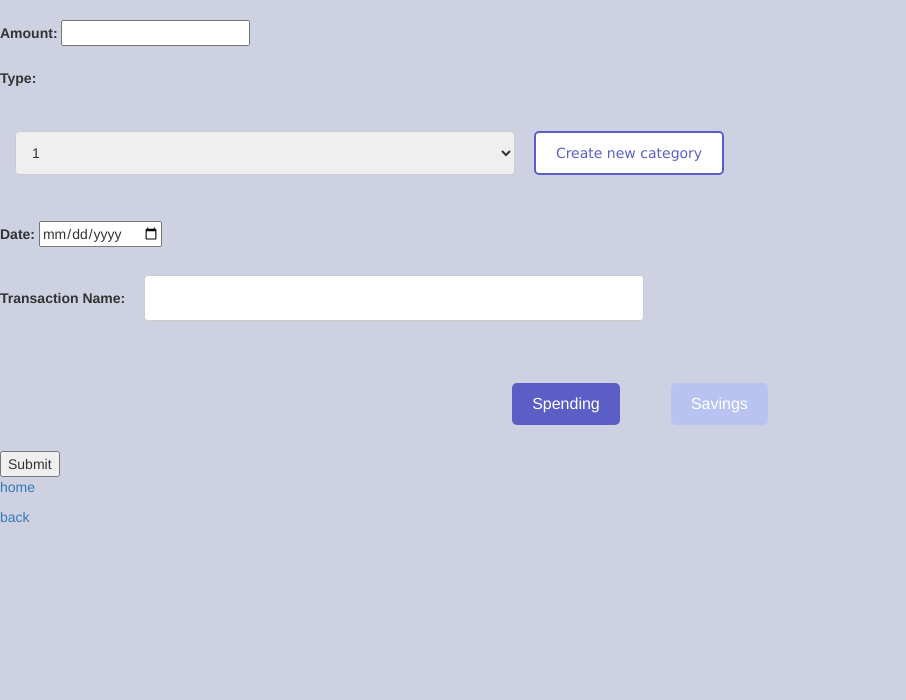
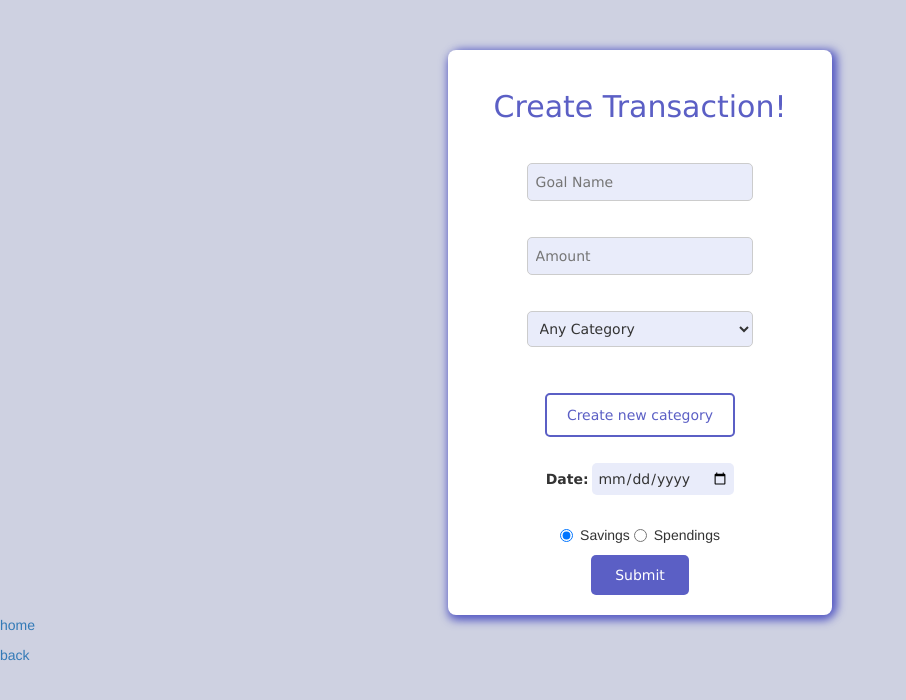
Before and after one commit to katelync12/budgetRoyale, a Django app: page /transactions/create/ in a window 1280 px wide. Shown: the part 52-752 px from the top of the page, without its empty margins (0-906 px from the left). Run offline with Django 4.2, Linux system fonts and the light colour scheme; a user stored in the database is signed in; tables that the repository leaves empty hold one stand-in row (values such as "Sample post"); some libraries are stand-ins or nearby versions.

Commit message:
create transactions ui + other changes

```diff
--- a/my_app/templates/components/toggle_component.html
+++ b/my_app/templates/components/toggle_component.html
@@ -1,42 +1,31 @@
-{% block toggle_component %}
+{% block radio_component %}
 {% load static %}
-<link rel="stylesheet">
-
-<div class="button-group">
-    <button class="spending-button active" onclick="selectOption('spending')">Spending</button>
-    <button class="savings-button" onclick="selectOption('savings')">Savings</button>
-</div>
-
-<style>
-    .button-group {
-        display: flex;
-        justify-content: center;
-        align-items: center;
-    }
-
-    .button-group button {
-        padding: 10px 20px;
-        margin: 2%;
-        font-size: 16px;
-        cursor: pointer;
-        border: none;
-        border-radius: 5px;
-        background-color: #b9c3f1;
-        color: #fff;
-    }
-
-    .button-group button.active {
-        background-color: #5B5FC5;
-    }
-</style>
+<link rel="stylesheet" href="{% static 'css/switch.css' %}">
+<label class="radio">
+    <span class="savings-label">
+        <label>
+            <input type="radio" name="{{ name }}" value="savings" checked>
+            Savings
+        </label>
+        <label>
+            <input type="radio" name="{{ name }}" value="spendings">
+            Spendings
+        </label>
+    </span>
+</label>
 
 <script>
-    function selectOption(option) {
-        var buttons = document.querySelectorAll('.button-group button');
-        buttons.forEach(function(button) {
-            button.classList.remove('active');
+    document.addEventListener('DOMContentLoaded', function () {
+        var radioInputs = document.querySelectorAll('input[name="{{ name }}"]');
+
+        radioInputs.forEach(function(input) {
+            input.addEventListener('change', function() {
+                var selectedValue = this.value;
+                // Now, you can send the selectedValue to the backend as needed
+                console.log(selectedValue); // Just for demonstration
+                // Add AJAX or other backend communication code here
+            });
         });
-        document.querySelector('.' + option + '-button').classList.add('active');
-    }
+    });
 </script>
 {% endblock %}
--- a/my_app/templates/create_personal_goals.html
+++ b/my_app/templates/create_personal_goals.html
@@ -7,7 +7,7 @@
 
 {% comment %} code below {% endcomment %}
 <div style="margin: 0 auto;
-width: 450px;
+width: 30%;
 height: fit-content;
 padding: 20px;
 background-color: #ffffff;
--- a/my_app/templates/create_transaction.html
+++ b/my_app/templates/create_transaction.html
@@ -3,32 +3,79 @@
 {% block content %}
 {% load static %}
 <link rel="stylesheet" href="{% static 'css/input_field.css' %}">
+<div style="margin: 0 auto;
+width: 30%;
+height: fit-content;
+padding: 20px;
+background-color: #ffffff;
+border-radius: 8px;
+box-shadow: 0px 5px 10px #5B5FC5, 5px 0px 10px #5B5FC5;
+margin-top: 50px;
+text-align: center;
+
+justify-content: space-around;">
+
+<h2 style="font-family: Verdana, Geneva, Tahoma, sans-serif; color: #5B5FC5; margin-bottom: 10%;">Create Transaction!</h2>
 
 <form method="POST" action="{% url 'create_transaction_action' %}">
     {% csrf_token %}
-    <label for="amount">Amount:</label>
-    <input type="number" id="amount" name="amount" min="0" step="0.01" pattern="^\d+(\.\d{1,2})?$" required><br><br>
+    <div> <!-- Add inline styles for each input group -->
+        <!--<label for="name" style="font-family: Verdana, Geneva, Tahoma, sans-serif;">Goal Name:</label> -->
+        <input type="text" placeholder = 'Goal Name' id="name" name="name" required style="width: 70%; padding: 8px; border-radius: 5px; border: 1px solid #ccc; background-color: #E9ECFA; font-family: Verdana, Geneva, Tahoma, sans-serif"><br><br>
+    </div>
+    <!----<label for="amount">Amount:</label>
+    <input type="number" id="amount" name="amount" min="0" step="0.01" pattern="^\d+(\.\d{1,2})?$" required><br><br>-->
+    <div style="margin-bottom: 3%;">
+        <!--<label for="amount" style="font-family: Verdana, Geneva, Tahoma, sans-serif;">Amount:</label> -->
+        <!--<input id="amount" type="number" style="width: 70%; padding: 8px; border-radius: 5px; border: 1px solid #ccc; background-color: #E9ECFA; font-family: Verdana, Geneva, Tahoma, sans-serif;" placeholder="Amount" min="0" step="0.01" pattern="^\d+(\.\d{1,2})?$" required><br><br> -->
+        <!--<input type="number" id="amount" name="amount" min="0" step="0.01" pattern="^\d+(\.\d{1,2})?$" required><br><br>-->
+        <input type="number"
+        id="amount"
+        name = "amount"
+        placeholder="Amount"
+style="width: 70%; padding: 8px; border-radius: 5px; border: 1px solid #ccc; background-color: #E9ECFA; font-family: Verdana, Geneva, Tahoma, sans-serif;"
+min="0"
+step="0.01"
+pattern="^\d+(\.\d{1,2})?$"
+required
+>
+<br><br>
+    </div>
 
-    <label for="type">Type:</label><br>
-    <select id="type" name="type" required>
-        {% for category in categories %}
-            <option value="{{ category.category_id }}">{{ category.category_id }}</option>
-        {% endfor %}
-    </select>
 
-    {% block add_category_modal %}
-    {% include "components/add_category_modal.html" %}
-    {% endblock %}
+    <div> <!-- Add inline styles for each input group -->
+        <!--<label for="type" style="font-family: Verdana, Geneva, Tahoma, sans-serif;">Type:  </label>-->
+        <select id="type" name="type" style="width: 70%; padding: 8px; border-radius: 5px; border: 1px solid #ccc; background-color: #E9ECFA; font-family: Verdana, Geneva, Tahoma, sans-serif">
+    <!--<select id="type" name="type"> -->
+            <option value="">Any Category</option> <!-- Option for Any Category -->
+            <optgroup label="Category Options">
+            {% for category in categories %}
+                <option value="{{ category.category_id }}">{{ category.category_id }}</option>
+            {% endfor %}
+        </select><br><br>
+        {% block add_category_modal %}
+        {% include "components/add_category_modal.html" %}
+        {% endblock %}
+    </div>
 
-    <label for="date">Date:</label>
-    <input type="date" id="date" name="date" required><br><br>
+    <label for="date" style="font-family: Verdana, Geneva, Tahoma, sans-serif;">Date:</label>
+    <input type="date" id="date" name="date" style="font-family: Verdana, Geneva, Tahoma, sans-serif; background-color: #E9ECFA; padding: 5px; border-radius: 5px; border: none;" required><br><br>
 
-    <label for="name">Transaction Name:</label>
-    <input type="text" id="name" name="name" required><br><br>
+    <!--<label for="name">Transaction Name:</label>-->
+    <!--<input type="text" id="name" name="name" required><br><br>-->
+    <div>
     {% include 'components/toggle_component.html' with name='transaction_type' %}
-
-    <button type="submit">Submit</button>
+    </div>
+    <button type="submit" style="background-color: #5B5FC5; /* Blue button color */
+      color: #ffffff; /* White button text color */
+      border: none;
+      padding: 10px 20px;
+      width: 30%;
+      border-radius: 5px;
+      font-family: Verdana, Geneva, Tahoma, sans-serif;
+      cursor: pointer;">Submit</button>
 </form>
+</div>
 
 <p><a href="{% url 'home' %}">home</a></p>
 <p><a href="{% url 'view_transactions' %}"> back</a></p>
--- a/my_app/views.py
+++ b/my_app/views.py
@@ -35,7 +35,7 @@ def create_personal_goals(request):
         print("create_personal_goals POST")
         amount = float(request.POST.get("amount"))
         category_name = request.POST.get("type")
-        is_spending = request.POST.get("goal_type") == "off"
+        is_spending = request.POST.get("goal_type") == "on"
         goal_name = request.POST.get("name")
         goal_start_date = request.POST.get("start_date")
         goal_end_date = request.POST.get("end_date")
```
